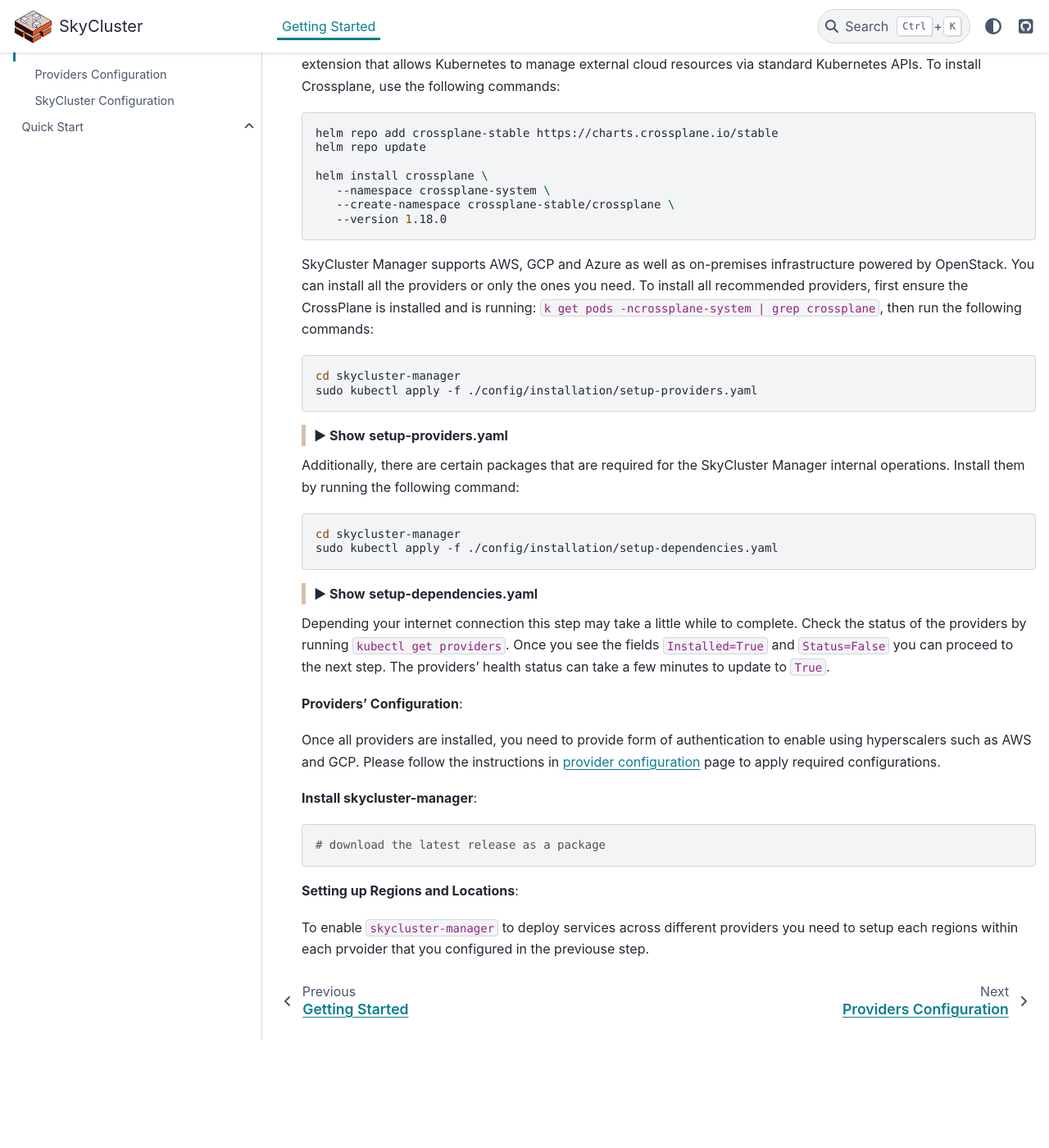
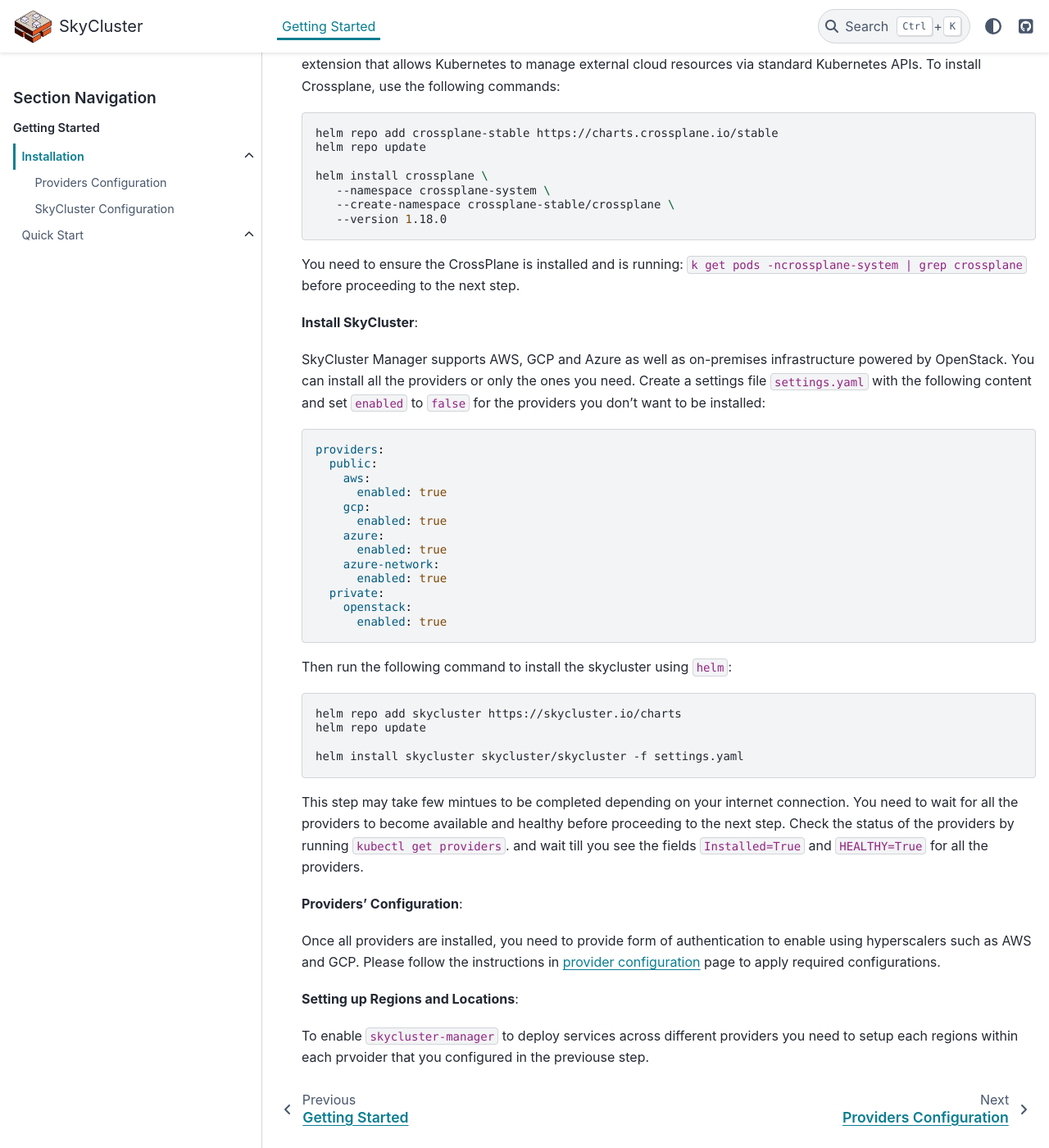
Before and after one commit to skycluster-project/skycluster-docs, a Sphinx documentation site: the page built from source/docs/user-guide/installation/index.rst, in a window 1280 px wide and 1400 px high, scrolled down 693 px. Shown: the whole window at 82% size. Built offline with Sphinx 7.4.7 and the PyData theme 0.15.4, drawn with Linux system fonts in a browser that asks for light colours; before the commit the page ends 1961 px from its top, so only the background shows below that.

Commit message:
Add CNAME to conf.py, update provider installtion and configuration

```diff
--- a/source/conf.py
+++ b/source/conf.py
@@ -38,6 +38,7 @@ html_logo = '_static/imgs/skycluster-favicon.png'
 # html_theme = 'alabaster'
 html_theme = 'pydata_sphinx_theme'
 html_static_path = ['_static']
+html_extra_path = ['CNAME']
 
 # Add this to include Table of Contents in each page
 html_sidebars = {
--- a/source/docs/user-guide/installation/index.rst
+++ b/source/docs/user-guide/installation/index.rst
@@ -53,139 +53,43 @@ APIs. To install Crossplane, use the following commands:
       --create-namespace crossplane-stable/crossplane \
       --version 1.18.0
 
+You need to ensure the CrossPlane is installed and is running: ``k get pods -ncrossplane-system | grep crossplane`` before proceeding to the next step.
+
+**Install SkyCluster**:
 
 SkyCluster Manager supports AWS, GCP and Azure as well as on-premises infrastructure powered by OpenStack.
-You can install all the providers or only the ones you need. To install all recommended providers, first
-ensure the CrossPlane is installed and is running: ``k get pods -ncrossplane-system | grep crossplane``,
-then run the following commands:
+You can install all the providers or only the ones you need. Create a settings file
+``settings.yaml`` with the following content and set ``enabled`` to ``false`` for the providers you don't want to be installed:
+
+.. code-block:: yaml
+
+  providers:
+    public:
+      aws:
+        enabled: true
+      gcp:
+        enabled: true
+      azure:
+        enabled: true
+      azure-network:
+        enabled: true
+    private:
+      openstack:
+        enabled: true
+
+Then run the following command to install the skycluster using ``helm``:
 
 .. code-block:: sh
 
-   cd skycluster-manager
-   sudo kubectl apply -f ./config/installation/setup-providers.yaml
+  helm repo add skycluster https://skycluster.io/charts
+  helm repo update
 
-.. container:: toggle
+  helm install skycluster skycluster/skycluster -f settings.yaml
 
-  .. container:: header
-
-   **setup-providers.yaml**
-
-  .. code-block:: yaml
-
-   apiVersion: pkg.crossplane.io/v1
-   kind: Provider
-   metadata:
-     name: provider-aws-ec2
-   spec:
-     package: xpkg.upbound.io/upbound/provider-aws-ec2:v1.19.0
-   ---
-   apiVersion: pkg.crossplane.io/v1
-   kind: Provider
-   metadata:
-     name: provider-gcp-compute
-   spec:
-     package: xpkg.upbound.io/upbound/provider-gcp-compute:v1.11.2
-   ---
-   apiVersion: pkg.crossplane.io/v1
-   kind: Provider
-   metadata:
-     name: provider-azure-compute
-   spec:
-     package: xpkg.upbound.io/upbound/provider-azure-compute:v1.11.0
-   ---
-   apiVersion: pkg.crossplane.io/v1
-   kind: Provider
-   metadata:
-     name: provider-azure-network
-   spec:
-     package: xpkg.upbound.io/upbound/provider-azure-network:v1.11.0
-   ---
-   apiVersion: pkg.crossplane.io/v1
-   kind: Provider
-   metadata:
-     name: provider-openstack
-   spec:
-     package: xpkg.upbound.io/crossplane-contrib/provider-openstack:v0.4.0
-   ---
-
-
-Additionally, there are certain packages that are required for the SkyCluster Manager internal operations.
-Install them by running the following command:
-
-.. code-block:: sh
-
-   cd skycluster-manager
-   sudo kubectl apply -f ./config/installation/setup-dependencies.yaml
-
-.. container:: toggle
-
-  .. container:: header
-
-   **setup-dependencies.yaml**
-
-  .. code-block:: yaml
-
-   apiVersion: pkg.crossplane.io/v1
-   kind: Provider
-   metadata:
-     name: provider-ssh
-   spec:
-     package: docker.io/etesami/provider-ssh:latest
-   ---
-   apiVersion: pkg.crossplane.io/v1beta1
-   kind: Function
-   metadata:
-     name: function-go-templating
-   spec:
-     package: xpkg.upbound.io/crossplane-contrib/function-go-templating:v0.9.0
-   ---
-   apiVersion: pkg.crossplane.io/v1beta1
-   kind: Function
-   metadata:
-     name: function-extra-resources
-   spec:
-     package: xpkg.upbound.io/crossplane-contrib/function-extra-resources:v0.0.3
-   ---
-   apiVersion: pkg.crossplane.io/v1beta1
-   kind: Function
-   metadata:
-     name: function-auto-ready
-   spec:
-     package: xpkg.upbound.io/crossplane-contrib/function-auto-ready:v0.4.0
-   ---
-   apiVersion: pkg.crossplane.io/v1beta1
-   kind: Function
-   metadata:
-     name: function-patch-and-transform
-   spec:
-     package: xpkg.upbound.io/crossplane-contrib/function-patch-and-transform:v0.8.0
-   ---
-   apiVersion: pkg.crossplane.io/v1
-   kind: Provider
-   metadata:
-     name: provider-kubernetes
-   spec:
-     package: xpkg.upbound.io/crossplane-contrib/provider-kubernetes:v0.15.1
-     runtimeConfigRef:
-       apiVersion: pkg.crossplane.io/v1beta1
-       kind: DeploymentRuntimeConfig
-       name: provider-kubernetes
-   ---
-   apiVersion: pkg.crossplane.io/v1beta1
-   kind: DeploymentRuntimeConfig
-   metadata:
-     name: provider-kubernetes
-   spec:
-     serviceAccountTemplate:
-       metadata:
-         name: provider-kubernetes
-   ---
-
-Depending your internet connection this step may take a little while to complete.
+This step may take few mintues to be completed depending on your internet connection.
+You need to wait for all the providers to become available and healthy before proceeding to the next step.
 Check the status of the providers by running ``kubectl get providers``.
-Once you see the fields ``Installed=True`` and ``Status=False``
-you can proceed to the next step. The providers' health status can take a few minutes
-to update to ``True``.
+and wait till you see the fields ``Installed=True`` and ``HEALTHY=True`` for all the providers.
 
 **Providers' Configuration**:
 
@@ -196,14 +100,6 @@ in `provider configuration <providers-configs.html>`_ page to apply required
 configurations.
 
 
-
-**Install skycluster-manager**:
-
-.. code-block:: sh
-
-   # download the latest release as a package
-
-
 **Setting up Regions and Locations**:
 
 To enable ``skycluster-manager`` to deploy services across different
```
Also changed, not shown: source/docs/user-guide/installation/providers-configs.rst (+29 -15 lines), 4 other files.
